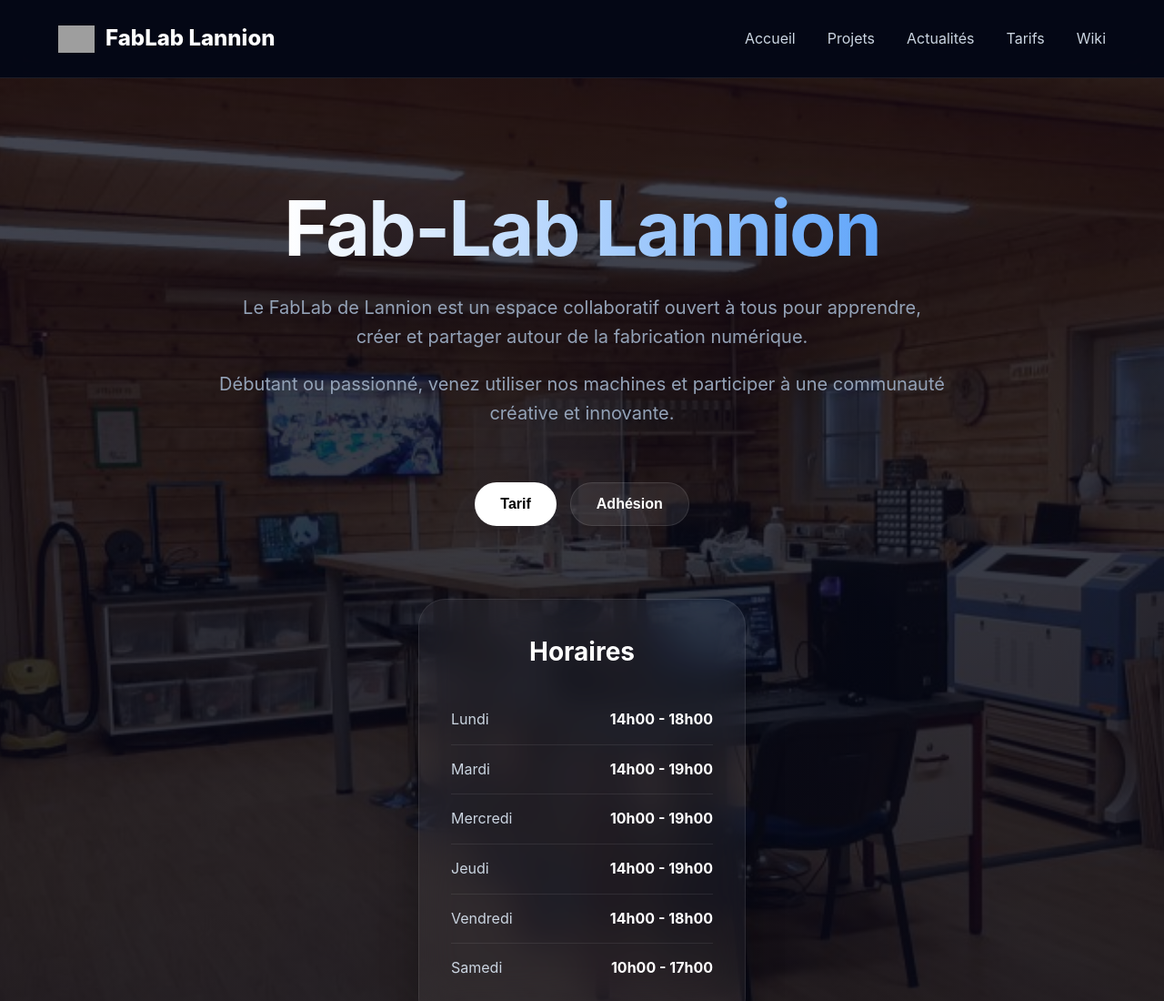
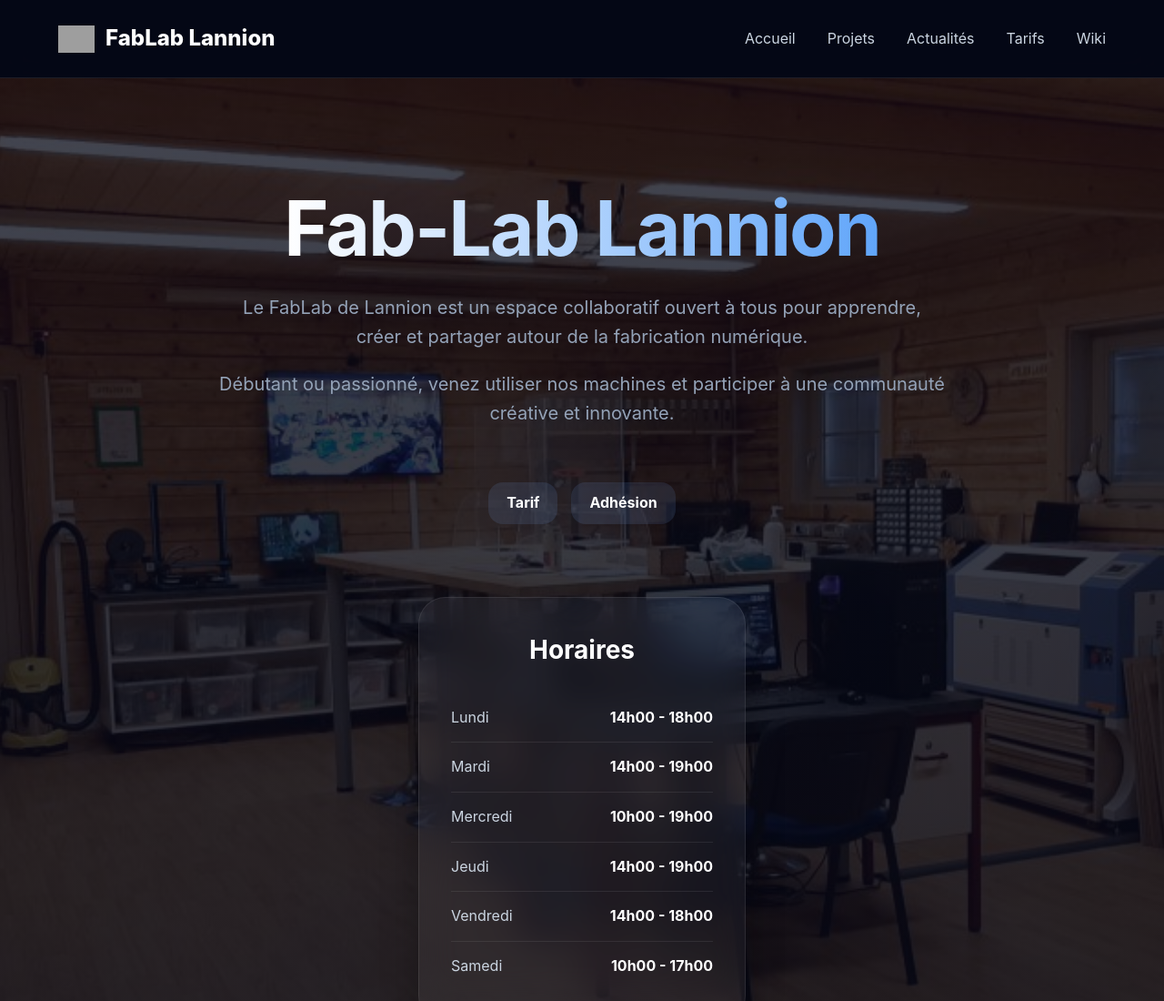
Before and after one commit to wanourv-ux/Ewan-FabLab.com, a plain HTML site: page index.html in a window 1280 px wide. Shown: the top 1100 px of the page at 91% size. Drawn offline with Linux system fonts and the light colour scheme; grey boxes are pictures that could not be loaded.

Commit message:
lien page d'accueil

```diff
--- a/index.html
+++ b/index.html
@@ -39,8 +39,8 @@
         </p>
 
         <div class="buttons">
-          <button>Tarif</button>
-          <button>Adhésion</button>
+          <a href="tarifs.html" class="btn">Tarif</a>
+          <a href="https://www.helloasso.com/associations/ker-nel-fablab-lannion" target="_blank" class="btn">Adhésion</a>
         </div>
       </div>
 
--- a/style.css
+++ b/style.css
@@ -162,16 +162,26 @@ body{
    BUTTONS
 ========================= */
 
-button,
-.btn{
-  border:none;
-  outline:none;
-  padding:14px 28px;
-  border-radius:999px;
-  cursor:pointer;
-  font-size:16px;
-  font-weight:600;
-  transition:0.3s;
+.buttons {
+  display: flex;
+  gap: 15px;
+  margin-top: 20px;
+}
+
+.btn {
+  display: inline-block;
+  padding: 10px 20px;
+  background-color: #80b3ff1e;
+  color: rgb(255, 255, 255);
+  text-decoration: none;
+  border-radius: 16px;
+  font-weight: bold;
+  transition: 0.3s;
+  border-color: #c0d1ff;
+}
+
+.btn:hover {
+  background-color: #68b2f7;
 }
 
 button:first-child,
```
